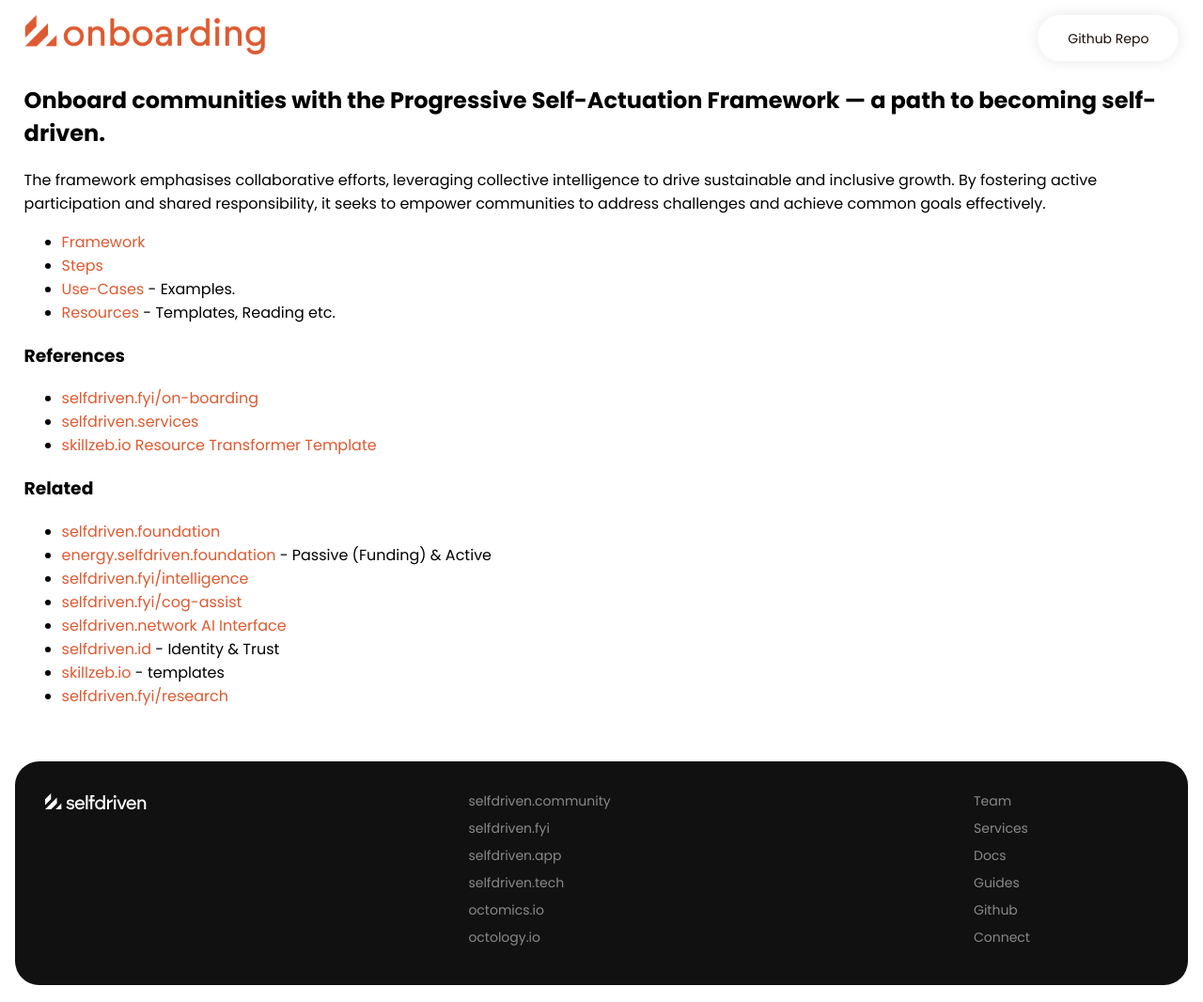
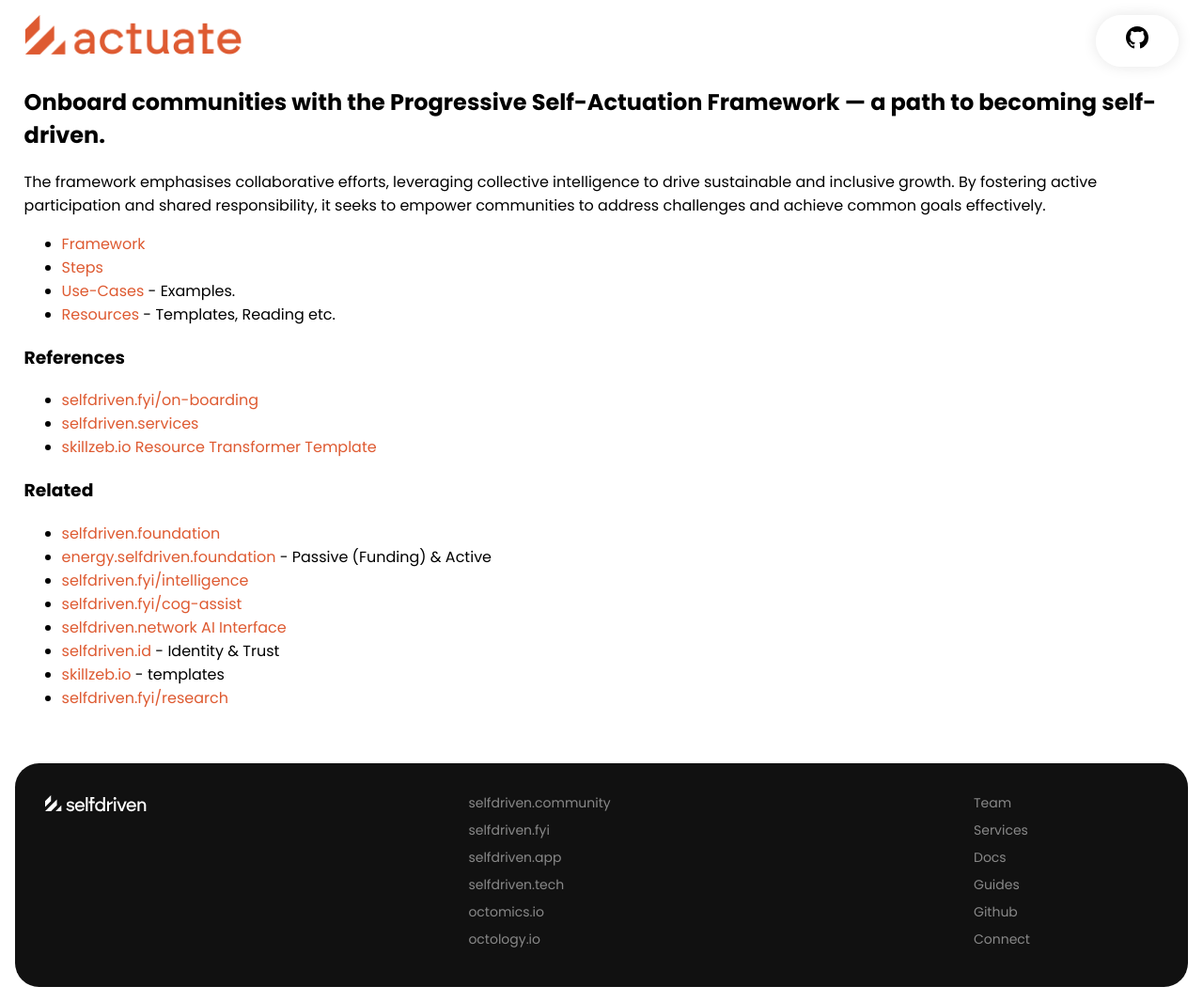
Before and after one commit to selfdriven-engagement/selfdriven-actuate, a Jekyll site: the page built from docs/index.md, in a window 1280 px wide. Shown: the whole page at 94% size. Built offline with Jekyll 4.4.1, drawn with Linux system fonts in a browser that asks for light colours.

Commit message:
Update default.html

```diff
--- a/docs/_layouts/default.html
+++ b/docs/_layouts/default.html
@@ -16,10 +16,10 @@
 <body>
 	<header class="header">
 		<div class="logo">
-			<a href="/"><img src="/assets/img/selfdriven-logo-onboarding-flamingo-transparent.png" alt="selfdriven" /></a>
+			<a href="/"><img src="/assets/img/selfdriven-logo-actuate-flamingo-transparent.png" alt="selfdriven" /></a>
 		</div>
 		<nav class="nav">
-			<a href="https://github.com/selfdriven-foundation/onboarding" target="_blank">Github Repo</a>
+			<a href="https://github.com/selfdriven-engagement/actuate" target="_blank"><img src="/assets/img/github.svg" alt="GitHub" /></a>
 		</nav>
 	</header>
 
```
Also changed, not shown: other parts of docs/_layouts/default.html (+1 -1 lines).
